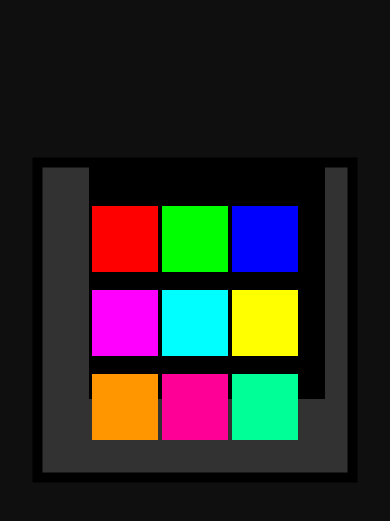
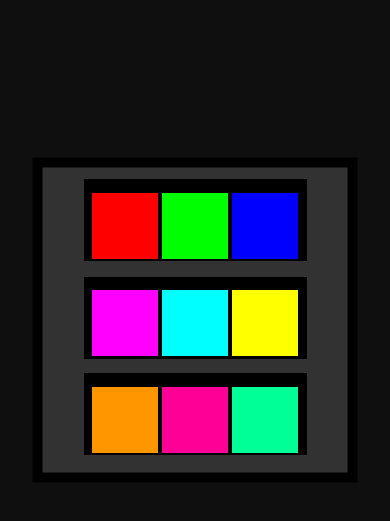
Before and after one commit to Z4ckStudios/SNColor-Switcher, a plain HTML site: page index.html in a window 390 px wide. Shown: the part 99-620 px from the top of the page. Drawn offline with Linux system fonts and the light colour scheme.

Commit message:
Add files via upload

```diff
--- a/index.html
+++ b/index.html
@@ -13,7 +13,16 @@
 <div class="wrapper">
     <p class="p1"></p>
     <p class="p2"></p>
-    <p class="p3"></p>
+
+    <p class="p-1"></p>
+    <p class="p-2"></p>
+    <p class="p-3"></p>
+    <p class="p-4"></p>
+    <p class="p-5"></p>
+    <p class="p-6"></p>
+    <p class="p-7"></p>
+    <p class="p-8"></p>
+    <p class="p-9"></p>
 
     <button class="button1"></button>
     <button class="button2"></button>
@@ -25,14 +34,18 @@
     <button class="button8"></button>
     <button class="button9"></button>
 
+    <a href="https://snowwnet.rf.gd">
     <code class="code1">Made with</code>
     <button class="button10">
         <img width="100px" height="100px" src="https://media.discordapp.net/attachments/1048834236091736144/1130176111020613652/SnowwNet_Logo.png?width=480&height=480">
     </button>
+    </a>
 
+    <a href="https://snowwnet.rf.gd">
     <button class="button10Phone">
         <img width="75px" height="75px" src="https://media.discordapp.net/attachments/1048834236091736144/1130176111020613652/SnowwNet_Logo.png?width=480&height=480">
     </button>
+    </a>
 </div>
 
         <script type="text/javascript">
--- a/style.css
+++ b/style.css
@@ -167,15 +167,102 @@ body
     height: 300px;
     font-size: 18px;
 }
-.p3
+
+/*Separation*/
+
+.p-1
 {
     position: absolute;
-    top: 17.2%;
-    left: 34.4%;
-    padding: 225px;
+    top: 28%;
+    left: 40%;
+    transform: translate(-50%, -50%);
+    padding: 78px;
     background: rgb(0, 0, 0);
     font-size: 18px;
 }
+.p-2
+{
+    position: absolute;
+    top: 28%;
+    left: 50%;
+    transform: translate(-50%, -50%);
+    padding: 78px;
+    background: rgb(0, 0, 0);
+    font-size: 18px;
+}
+.p-3
+{
+    position: absolute;
+    top: 28%;
+    left: 60%;
+    transform: translate(-50%, -50%);
+    padding: 78px;
+    background: rgb(0, 0, 0);
+    font-size: 18px;
+}
+.p-4
+{
+    position: absolute;
+    top: 47.6%;
+    left: 40%;
+    transform: translate(-50%, -50%);
+    padding: 78px;
+    background: rgb(0, 0, 0);
+    font-size: 18px;
+}
+.p-5
+{
+    position: absolute;
+    top: 47.6%;
+    left: 50%;
+    transform: translate(-50%, -50%);
+    padding: 78px;
+    background: rgb(0, 0, 0);
+    font-size: 18px;
+}
+.p-6
+{
+    position: absolute;
+    top: 47.6%;
+    left: 60%;
+    transform: translate(-50%, -50%);
+    padding: 78px;
+    background: rgb(0, 0, 0);
+    font-size: 18px;
+}
+.p-7
+{
+    position: absolute;
+    top: 67.1%;
+    left: 40%;
+    transform: translate(-50%, -50%);
+    padding: 78px;
+    background: rgb(0, 0, 0);
+    font-size: 18px;
+}
+.p-8
+{
+    position: absolute;
+    top: 67.1%;
+    left: 50%;
+    transform: translate(-50%, -50%);
+    padding: 78px;
+    background: rgb(0, 0, 0);
+    font-size: 18px;
+}
+.p-9
+{
+    position: absolute;
+    top: 67.1%;
+    left: 60%;
+    transform: translate(-50%, -50%);
+    padding: 78px;
+    background: rgb(0, 0, 0);
+    font-size: 18px;
+}
+
+/*Separation*/
+
 .button10Phone
 {
     position: absolute;
@@ -214,19 +301,19 @@ body
     }
     .button1
     {
-        top: 40%;
+        top: 38.5%;
         left: 32%;
         padding: 33px;
     }
     .button2
     {
-        top: 40%;
+        top: 38.5%;
         left: 50%;
         padding: 33px;
     }
     .button3
     {
-        top: 40%;
+        top: 38.5%;
         left: 68%;
         padding: 33px;
     }
@@ -250,19 +337,19 @@ body
     }
     .button7
     {
-        top: 60%;
+        top: 61.5%;
         left: 32%;
         padding: 33px;
     }
     .button8
     {
-        top: 60%;
+        top: 61.5%;
         left: 50%;
         padding: 33px;
     }
     .button9
     {
-        top: 60%;
+        top: 61.5%;
         left: 68%;
         padding: 33px;
     }
@@ -278,11 +365,88 @@ body
         height: 175px;
         padding: 65px;
     }
-    .p3
+
+    /*Separation*/
+
+    .p-1
     {
-        font-size: 0.1px;
-        padding: 118px;
-        top: 262px;
-        left: 89px;
+    position: absolute;
+    top: 35.7%;
+    left: 32%;
+    transform: translate(-50%, -50%);
+    padding: 41px;
+    font-size: 18px;
+    }
+    .p-2
+    {
+    position: absolute;
+    top: 35.7%;
+    left: 50.2%;
+    transform: translate(-50%, -50%);
+    padding: 41px;
+    font-size: 18px;
+    }
+    .p-3
+    {
+    position: absolute;
+    top: 35.7%;
+    left: 68.2%;
+    transform: translate(-50%, -50%);
+    padding: 41px;
+    font-size: 18px;
+    }
+    .p-4
+    {
+    position: absolute;
+    top: 47.3%;
+    left: 32%;
+    transform: translate(-50%, -50%);
+    padding: 41px;
+    font-size: 18px;
+    }
+    .p-5
+    {
+    position: absolute;
+    top: 47.3%;
+    left: 50.2%;
+    transform: translate(-50%, -50%);
+    padding: 41px;
+    font-size: 18px;
+    }
+    .p-6
+    {
+    position: absolute;
+    top: 47.3%;
+    left: 68.2%;
+    transform: translate(-50%, -50%);
+    padding: 41px;
+    font-size: 18px;
+    }
+    .p-7
+    {
+    position: absolute;
+    top: 58.7%;
+    left: 32%;
+    transform: translate(-50%, -50%);
+    padding: 41px;
+    font-size: 18px;
+    }
+    .p-8
+    {
+    position: absolute;
+    top: 58.7%;
+    left: 50.2%;
+    transform: translate(-50%, -50%);
+    padding: 41px;
+    font-size: 18px;
+    }
+    .p-9
+    {
+    position: absolute;
+    top: 58.7%;
+    left: 68.2%;
+    transform: translate(-50%, -50%);
+    padding: 41px;
+    font-size: 18px;
     }
 }
```
